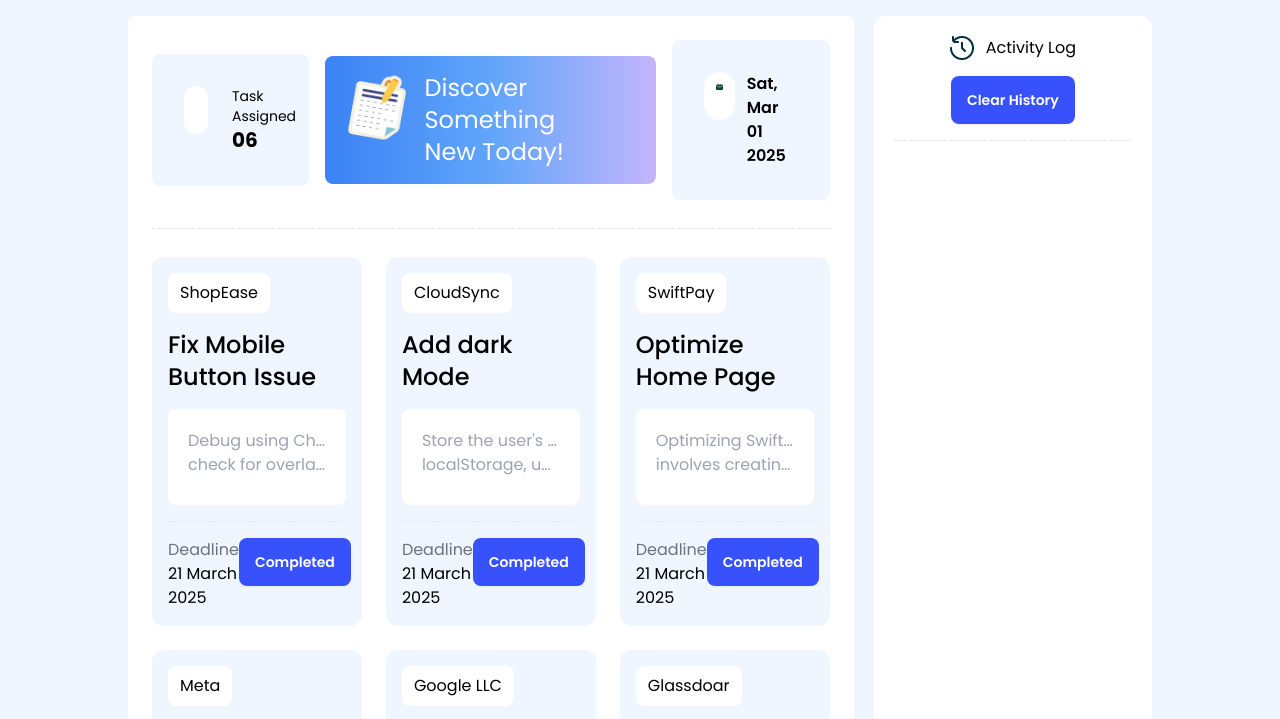
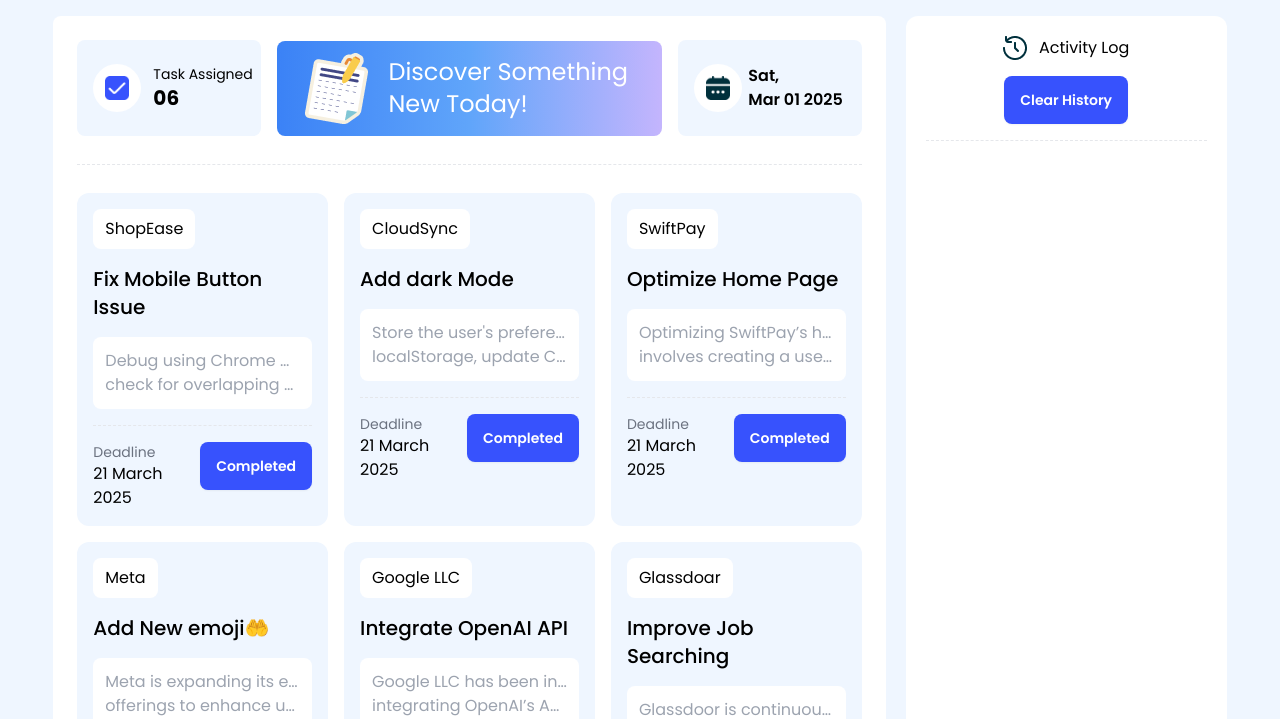
Before and after one commit to akrmSujan/A05, a plain HTML site: page index.html in a window 1280 px wide. Shown: the part 84-803 px from the top of the page. Drawn offline with nearby package versions, Linux system fonts and the light colour scheme.

Commit message:
Updated files

```diff
--- a/index.html
+++ b/index.html
@@ -17,11 +17,11 @@
 
 <body class="poppins-regular bg-blue-50 min-h-screen">
     <!--header section here -->
-    <header class="pt-4 w-4/5 mx-auto">
+    <header class="pt-4 w-11/12 mx-auto">
         <div class="navbar bg-white rounded-xl">
             <div class="flex-1 gap-2 pl-2">
                 <img class="w-10" src="assets/logo.png" alt="">
-                <p class="text-2xl">Dev<span class="font-bold">Board</span></p>
+                <p class="md:text-2xl">Dev<span class="font-bold">Board</span></p>
             </div>
             <div class="flex-none">
                 <div class="flex items-centerb gap-2 bg-blue-50 px-3 py-2 rounded-3xl">
@@ -36,58 +36,54 @@
     </header>
     <!-- Ending Header -->
     <!-- Main section -->
-    <main class="w-4/5 mx-auto mt-5 rounded-xl gap-5 grid lg:grid-cols-7 pb-14">
-        <section class="bg-white p-6 col-span-5 rounded-lg">
+    <main class="w-11/12 mx-auto mt-5 rounded-xl gap-5 grid lg:grid-cols-7 pb-14">
+        <section class="bg-white p-6 lg:col-span-5 rounded-lg">
             <!-- Top 3 cards -->
             <section class="grid lg:grid-cols-4 md:grid-cols-3 gap-4">
                 <!-- Task Card -->
-                <div class="bg-blue-50 my-auto p-8 rounded-lg flex-row flex gap-6">
+                <div class="bg-blue-50 my-auto pl-4 py-6 rounded-lg grid grid-cols-3 gap-3">
                     <div class="bg-white h-12 w-12 p-3 rounded-3xl">
                         <img src="assets/checkbox.png" alt="">
                     </div>
-                    <div>
+                    <div class="col-span-2">
                         <h1 class="text-sm">Task Assigned</h1>
                         <p id="task-negative" class="text-xl font-bold">06</p>
                     </div>
                 </div>
                 <!-- Discovery Card -->
-                <div id="discover" class="bg-blue-50 lg:col-span-2  p-4 my-auto rounded-lg flex-row flex gap-3 bg-gradient-to-r from-blue-500 via-blue-400 to-violet-300">
+                <div id="discover" class="bg-blue-50 lg:col-span-2  px-5 py-2 my-auto rounded-lg flex-row flex gap-3 bg-gradient-to-r from-blue-500 via-blue-400 to-violet-300">
                     <div>
                         <img src="assets/board.png" alt="">
                     </div>
                     <div class="my-auto">
-                        <h1 class="text-2xl text-white">Discover Something <br>New Today!</h1>
+                        <h1 class="lg:text-2xl text-white">Discover Something <br>New Today!</h1>
                     </div>
                 </div>
 
                 <!-- Date Card -->
-                <div class="bg-blue-50 my-auto p-8 rounded-lg flex-row flex gap-3">
+                <div class="bg-blue-50 my-auto px-4 py-6 rounded-lg grid grid-cols-3 gap-3">
                      <div class="bg-white h-12 w-12 p-3 rounded-3xl">
                         <img src="assets/calender.png" alt="">
                     </div>
-                    <div id="date">
-                    </div>
-
-                    <div>
-
+                    <div id="date" class="col-span-2">
                     </div>
                 </div>
             </section>
             <hr class="border-dashed mt-7">
             <!-- Common Cards -->
-            <section class="grid lg:grid-cols-3 md:grid-cols-2 grid-cols-1 gap-6 mt-7">
+            <section class="grid xl:grid-cols-3 lg:grid-cols-2 grid-cols-1 gap-4 mt-7">
                 <div class="p-4 rounded-xl bg-blue-50 space-y-4">
                     <button class="px-3 py-2 rounded-lg bg-white">ShopEase</button>
-                    <p id="task-one" class="text-2xl font-[500]">Fix Mobile Button Issue</p>
+                    <p id="task-one" class="2xl:text-2xl text-xl font-[500]">Fix Mobile Button Issue</p>
                     <p title="check for overlapping elements, and ensure onClick works properly and ensure onClick works properly"
-                        class="p-5 text-gray-400 bg-white rounded-lg h-24 text-ellipsis whitespace-nowrap overflow-hidden ">
+                        class="p-3 text-gray-400 bg-white rounded-lg text-ellipsis whitespace-nowrap overflow-hidden ">
                         Debug using Chrome DevTools, <br> check for overlapping
                         elements, and ensure onClick works properly
                         and ensure onClick works properly</p>
                     <hr class="border-dashed">
                     <div class="flex justify-between">
                         <div>
-                            <p class="text-gray-500">Deadline</p>
+                            <p class="text-gray-500 text-sm">Deadline</p>
                             <p>21 March 2025</p>
                         </div>
                         <button id="btn-one" class="btn btn-completed border-none hover:bg-gray-500 text-white bg-[#3752FD]">Completed</button>
@@ -95,15 +91,15 @@
                 </div>
                 <div class="p-4 rounded-xl bg-blue-50 space-y-4">
                     <button class="px-3 py-2 rounded-lg bg-white">CloudSync</button>
-                    <p id="task-two" class="text-2xl font-[500]">Add dark Mode</p>
+                    <p id="task-two" class="2xl:text-2xl text-xl font-[500]">Add dark Mode</p>
                     <p title="localStorage, update CSS variables dynamically, and apply a smooth transition effect."
-                        class="p-5 text-gray-400 bg-white rounded-lg h-24 text-ellipsis whitespace-nowrap overflow-hidden">
+                        class="p-3 text-gray-400 bg-white rounded-lg text-ellipsis whitespace-nowrap overflow-hidden">
                         Store the user's preference in <br> localStorage, update CSS variables dynamically, and apply a
                         smooth transition effect.</p>
                     <hr class="border-dashed">
                     <div class="flex justify-between">
                         <div>
-                            <p class="text-gray-500">Deadline</p>
+                            <p class="text-gray-500 text-sm">Deadline</p>
                             <p>21 March 2025</p>
                         </div>
                         <button id="btn-two" class="btn btn-completed border-none hover:bg-red-400 text-white bg-[#3752FD]">Completed</button>
@@ -111,15 +107,15 @@
                 </div>
                 <div class="p-4 rounded-xl bg-blue-50 space-y-4">
                     <button class="px-3 py-2 rounded-lg bg-white">SwiftPay</button>
-                    <p id="task-three" class="text-2xl font-[500]">Optimize Home Page</p>
+                    <p id="task-three" class="2xl:text-2xl text-xl font-[500]">Optimize Home Page</p>
                     <p title="involves creating a user-centric design with intuitive navigation, a responsive layout, and clear call-to-action buttons."
-                        class="p-5 text-gray-400 bg-white rounded-lg h-24 text-ellipsis whitespace-nowrap overflow-hidden">
+                        class="p-3 text-gray-400 bg-white rounded-lg text-ellipsis whitespace-nowrap overflow-hidden">
                         Optimizing SwiftPay’s homepage <br> involves creating a user-centric design with intuitive
                         navigation, a responsive layout, and clear call-to-action buttons.</p>
                     <hr class="border-dashed">
                     <div class="flex justify-between">
                         <div>
-                            <p class="text-gray-500">Deadline</p>
+                            <p class="text-gray-500 text-sm">Deadline</p>
                             <p>21 March 2025</p>
                         </div>
                         <button id="btn-three" class="btn  btn-completed border-none hover:bg-violet-400 text-white bg-[#3752FD]">Completed</button>
@@ -127,9 +123,9 @@
                 </div>
                 <div class="p-4 rounded-xl bg-blue-50 space-y-4">
                     <button class="px-3 py-2 rounded-lg bg-white">Meta</button>
-                    <p id="task-four" class="text-2xl font-[500]">Add New emoji🤲</p>
+                    <p id="task-four" class="2xl:text-2xl text-xl font-[500]">Add New emoji🤲</p>
                     <p title="offerings to enhance user expression across its platforms,including Facebook, Messenger, and Instagram. By introducing new emojis, Meta aims to provide users with a richer and more diverse way to communicate emotions, reactions, and ideas in digital conversations."
-                        class="p-5 text-gray-400 bg-white rounded-lg h-24 text-ellipsis whitespace-nowrap overflow-hidden">
+                        class="p-3 text-gray-400 bg-white rounded-lg text-ellipsis whitespace-nowrap overflow-hidden">
                         Meta is expanding its emoji <br> offerings to enhance user expression across its platforms,
                         including Facebook, Messenger, and Instagram. By introducing new emojis, Meta aims to provide
                         users
@@ -138,7 +134,7 @@
                     <hr class="border-dashed">
                     <div class="flex justify-between">
                         <div>
-                            <p class="text-gray-500">Deadline</p>
+                            <p class="text-gray-500 text-sm">Deadline</p>
                             <p>21 March 2025</p>
                         </div>
                         <button id="btn-four" class="btn  btn-completed border-none hover:bg-amber-600 text-white bg-[#3752FD]">Completed</button>
@@ -146,9 +142,9 @@
                 </div>
                 <div class="p-4 rounded-xl bg-blue-50 space-y-4">
                     <button class="px-3 py-2 rounded-lg bg-white">Google LLC</button>
-                    <p id="task-five" class="text-2xl font-[500]">Integrate OpenAI API</p>
+                    <p id="task-five" class="2xl:text-2xl text-xl font-[500]">Integrate OpenAI API</p>
                     <p title="integrating OpenAI’s API into its ecosystem to enhance AI-driven services, automation, and cloud-based applications"
-                        class="p-5 text-gray-400 bg-white rounded-lg h-24 text-ellipsis whitespace-nowrap overflow-hidden">
+                        class="p-3 text-gray-400 bg-white rounded-lg text-ellipsis whitespace-nowrap overflow-hidden">
                         Google LLC has been increasingly <br> integrating OpenAI’s API into its ecosystem to enhance
                         AI-driven services, automation, and cloud-based applications</p>
                     <hr class="border-dashed">
@@ -162,15 +158,15 @@
                 </div>
                 <div class="p-4 rounded-xl bg-blue-50 space-y-4">
                     <button class="px-3 py-2 rounded-lg bg-white">Glassdoar</button>
-                    <p id="task-six" class="text-2xl font-[500]">Improve Job Searching</p>
+                    <p id="task-six" class="2xl:text-2xl text-xl font-[500]">Improve Job Searching</p>
                     <p title="enhancing its platform by integrating advanced AI technologies, including OpenAI’s API, to improve job searching and career insights."
-                        class="p-5 text-gray-400 bg-white rounded-lg h-24 text-ellipsis whitespace-nowrap overflow-hidden">
+                        class="p-3 text-gray-400 bg-white rounded-lg text-ellipsis whitespace-nowrap overflow-hidden">
                         Glassdoor is continuously <br> enhancing its platform by integrating advanced AI technologies,
                         including OpenAI’s API, to improve job searching and career insights.</p>
                     <hr class="border-dashed">
                     <div class="flex justify-between">
                         <div>
-                            <p class="text-gray-500">Deadline</p>
+                            <p class="text-gray-500 text-sm">Deadline</p>
                             <p>21 March 2025</p>
                         </div>
                         <button id="btn-six" class="btn  btn-completed border-none text-white bg-[#3752FD]">Completed</button>
@@ -179,7 +175,7 @@
             </section>
         </section>
         <!-- Activity Section -->
-        <section class="p-5 rounded-xl col-span-2 mt-8 lg:mt-0 space-y-4 bg-white">
+        <section class="p-5 rounded-xl lg:col-span-2 mt-8 lg:mt-0 space-y-4 bg-white">
             <div class="flex justify-center gap-3">
                 <img src="assets/activity.png" alt="">
                 <p>Activity Log</p>
```
Also changed, not shown: discovery.html (+1 -1 lines).
